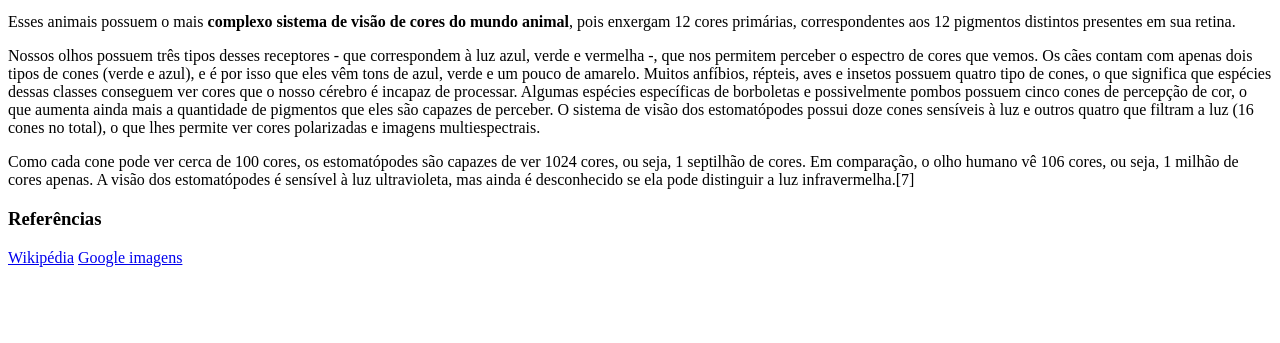
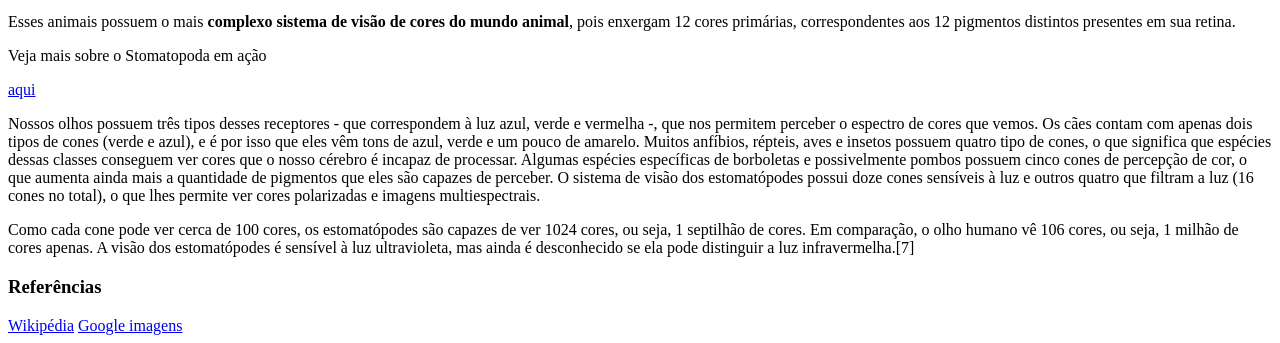
Before and after one commit to TatianeMarinho/exercise-semantic-html, a website: page index.html in a window 1280 px wide. Shown: the part 1183-1526 px from the top of the page. Before the commit the page ends 1458 px from the top, so only its background shows below. Drawn offline with Linux system fonts and the light colour scheme.

Commit message:
Terminei o item 6

```diff
--- a/index.html
+++ b/index.html
@@ -72,6 +72,12 @@
             <img src="visao.jpg" alt="estomatópodes">
 
             <p>Esses animais possuem o mais <b>complexo sistema de visão de cores do mundo animal</b>, pois enxergam 12 cores primárias, correspondentes aos 12 pigmentos distintos presentes em sua retina.</p>
+
+            <aside>
+                <p>Veja mais sobre o Stomatopoda em ação</p>
+                <a href="https://www.youtube.com/watch?v=E0Li1k5hGBE">aqui</a>
+            </aside>
+
             <p>Nossos olhos possuem três tipos desses receptores - que correspondem à luz azul, verde e vermelha -, que nos permitem perceber o espectro de cores que vemos. Os cães contam com apenas dois tipos de cones (verde e azul), e é por isso que eles vêm tons de azul, verde e um pouco de amarelo. Muitos anfíbios, répteis, aves e insetos possuem quatro tipo de cones, o que significa que espécies dessas classes conseguem ver cores que o nosso cérebro é incapaz de processar. Algumas espécies específicas de borboletas e possivelmente pombos possuem cinco cones de percepção de cor, o que aumenta ainda mais a quantidade de pigmentos que eles são capazes de perceber. O sistema de visão dos estomatópodes possui doze cones sensíveis à luz e outros quatro que filtram a luz (16 cones no total), o que lhes permite ver cores polarizadas e imagens multiespectrais.</p>
             <p>Como cada cone pode ver cerca de 100 cores, os estomatópodes são capazes de ver 1024 cores, ou seja, 1 septilhão de cores. Em comparação, o olho humano vê 106 cores, ou seja, 1 milhão de cores apenas. A visão dos estomatópodes é sensível à luz ultravioleta, mas ainda é desconhecido se ela pode distinguir a luz infravermelha.[7]</p>
 
@@ -88,5 +94,7 @@
 
     </article>
 
+
+
   </body>
 </html>
```
